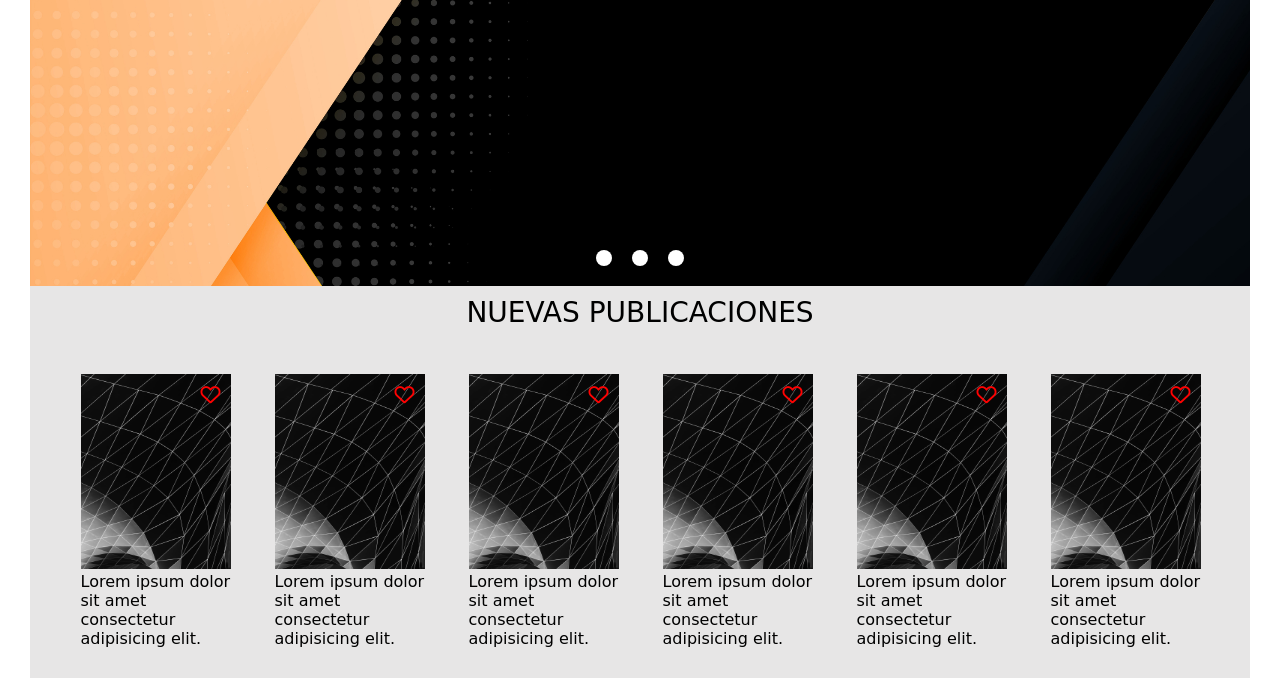
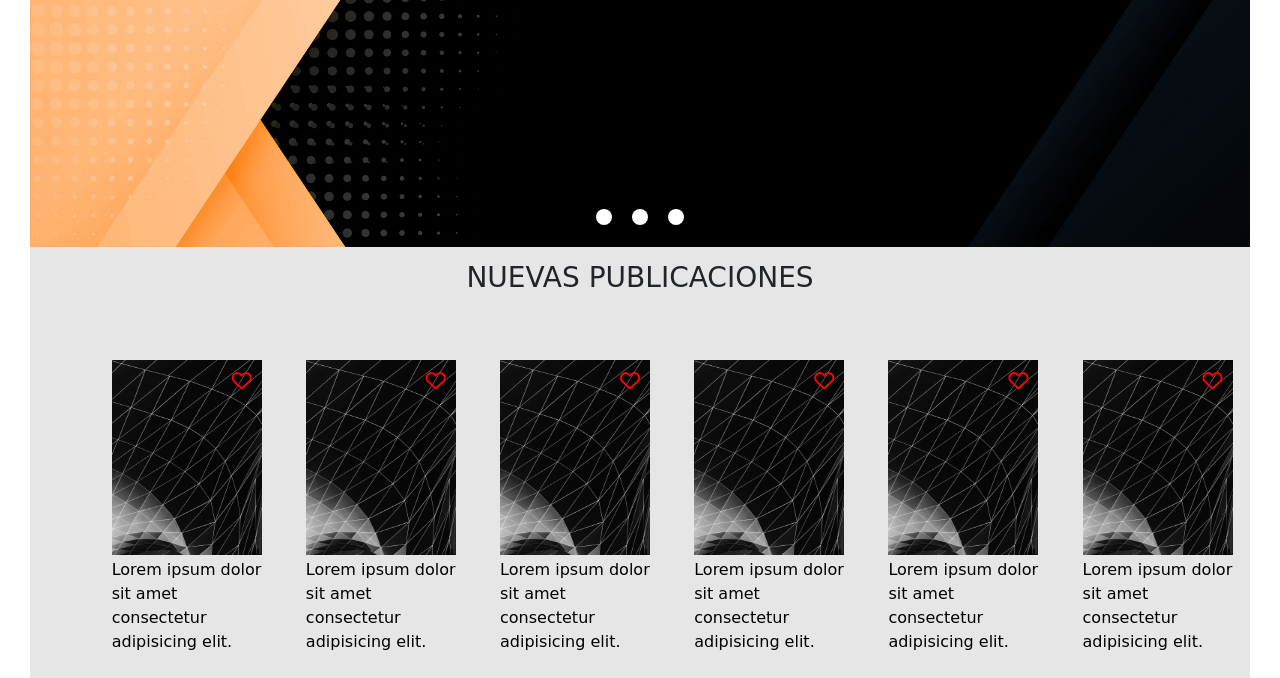
Before and after one commit to bauty84/PetHub-Parra, a plain HTML site: page index.html in a window 1280 px wide. Shown: the part 122-800 px from the top of the page. Drawn offline with Linux system fonts and the light colour scheme; a web font is replaced by a local one.

Commit message:
boostrap lib agregada

```diff
--- a/index.html
+++ b/index.html
@@ -7,10 +7,11 @@
 	<link rel="shortcut icon" href="assets/img/favicon-32x32.png">
 	<title>PetHub</title>
 
-	<!-- CSS Styles -->
+	<!-- Styles CSS -->
 	<link rel="stylesheet" href="css/styles.css">
-
-	<!-- Font Awesome -->
+	<!-- Bootstrap CSS -->
+	<link rel="stylesheet" href="css/bootstrap.min.css">
+	<!-- Font Awesome CSS -->
 	<link rel="stylesheet" href="css/fontawesome/css/all.min.css">
 
 </head>
@@ -229,5 +230,6 @@
 		</div>
 	</div>
 </body>
-
+	<!-- Bootstrap JS -->
+	<script src="js/bootstrap.min.js"></script>
 </html>
```
Also changed, not shown: css/bootstrap.min.css (added), js/bootstrap.min.js (added).
